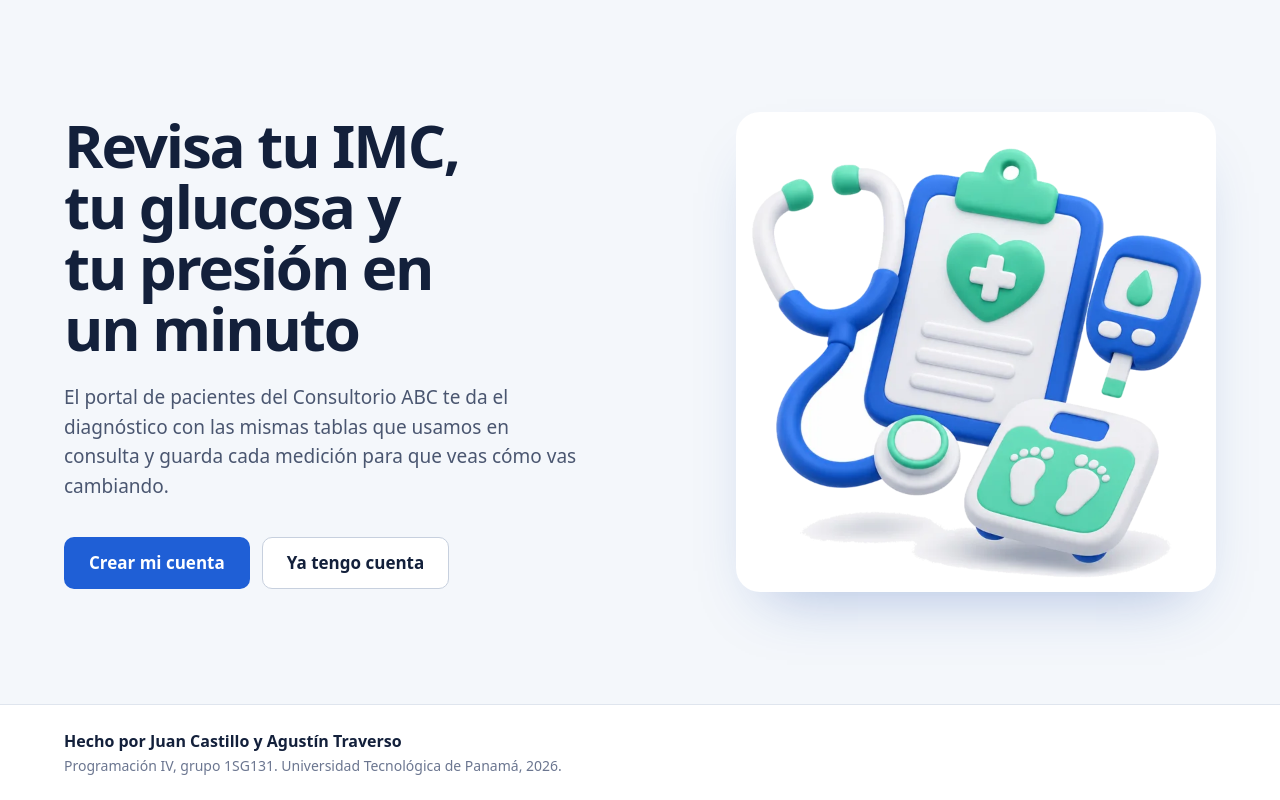
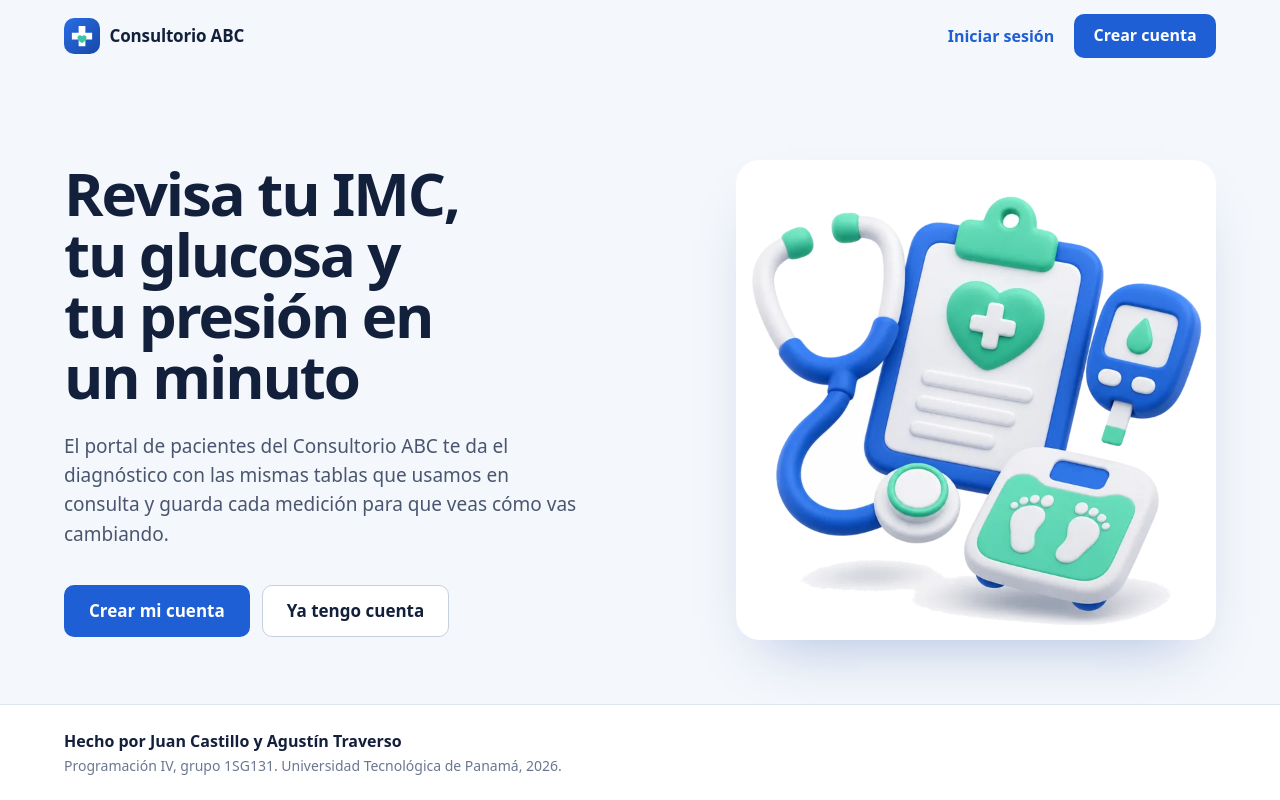
Before and after one commit to JuanKsPty/prog4, a PHP site: page /evaluaciones/evaluacion2/index.php in a window 1280 px wide. Run offline with PHP 8.4, Linux system fonts and the light colour scheme.

Commit message:
Devolver la barra con el logo a la landing y centrar la portada en toda la pantalla

```diff
--- a/evaluaciones/evaluacion2/css/styles.css
+++ b/evaluaciones/evaluacion2/css/styles.css
@@ -549,8 +549,34 @@
    -------------------------------------------------------------------------- */
 
 .cuerpo-landing {
+    position: relative;
     min-height: 100vh;
     min-height: 100dvh;
+}
+
+.landing-barra-interior {
+    display: flex;
+    align-items: center;
+    justify-content: space-between;
+    gap: 1rem;
+    max-width: var(--ancho-con-margen);
+    margin: 0 auto;
+    padding: 0.85rem 1.5rem;
+}
+
+.landing-acciones {
+    display: flex;
+    align-items: center;
+    gap: 1.25rem;
+}
+
+.landing-entrar {
+    text-decoration: none;
+}
+
+.landing-barra .marca,
+.landing-acciones .boton {
+    white-space: nowrap;
 }
 
 .portada {
@@ -563,7 +589,32 @@
     width: 100%;
     max-width: var(--ancho-con-margen);
     margin: 0 auto;
-    padding: clamp(2rem, 6vh, 4rem) 1.5rem;
+    padding: 1.5rem;
+}
+
+/* En pantallas grandes la barra y el pie flotan arriba y abajo, y la portada
+   queda centrada respecto a toda la pantalla, no solo al espacio entre ellos */
+@media (min-width: 761px) {
+    .cuerpo-landing .landing-barra {
+        position: absolute;
+        top: 0;
+        left: 0;
+        right: 0;
+        z-index: 2;
+    }
+
+    .cuerpo-landing .pie {
+        position: absolute;
+        bottom: 0;
+        left: 0;
+        right: 0;
+    }
+
+    .portada {
+        min-height: 100vh;
+        min-height: 100dvh;
+        padding-block: 7rem;
+    }
 }
 
 .portada-titulo {
@@ -594,7 +645,8 @@
 .portada-imagen {
     width: 100%;
     max-width: 30rem;
-    max-height: 70vh;
+    max-height: calc(100vh - 16rem);
+    max-height: calc(100dvh - 16rem);
     height: auto;
     object-fit: contain;
     justify-self: end;
@@ -1387,8 +1439,8 @@
         justify-self: center;
         width: auto;
         max-width: min(100%, 20rem);
-        max-height: 34vh;
-        max-height: 34dvh;
+        max-height: 28vh;
+        max-height: 28dvh;
     }
 
     .portada-bajada {
@@ -1508,12 +1560,20 @@
 @media (max-width: 480px) {
     .portada {
         gap: 1.25rem;
-        padding-block: 1.5rem;
+        padding-block: 1rem 1.5rem;
     }
 
     .portada-imagen {
-        max-height: 30vh;
-        max-height: 30dvh;
+        max-height: 24vh;
+        max-height: 24dvh;
+    }
+
+    .portada-titulo {
+        font-size: 2rem;
+    }
+
+    .landing-entrar {
+        display: none;
     }
 
     .marca-nombre {
--- a/evaluaciones/evaluacion2/index.php
+++ b/evaluaciones/evaluacion2/index.php
@@ -6,6 +6,20 @@ $usuario = usuario_actual();
 
 documento_inicio('Portal de pacientes', 'cuerpo-landing');
 ?>
+    <header class="landing-barra">
+        <div class="landing-barra-interior">
+            <?= marca('index.php') ?>
+            <nav class="landing-acciones" aria-label="Acceso">
+                <?php if ($usuario): ?>
+                    <a class="boton boton-primario" href="vistas/panel.php">Ir a mi panel</a>
+                <?php else: ?>
+                    <a class="enlace landing-entrar" href="login.php">Iniciar sesión</a>
+                    <a class="boton boton-primario" href="registro.php">Crear cuenta</a>
+                <?php endif; ?>
+            </nav>
+        </div>
+    </header>
+
     <main id="contenido" class="portada">
         <div class="portada-texto">
             <h1 class="portada-titulo">Revisa tu IMC, tu glucosa y tu presión en un minuto</h1>
```
